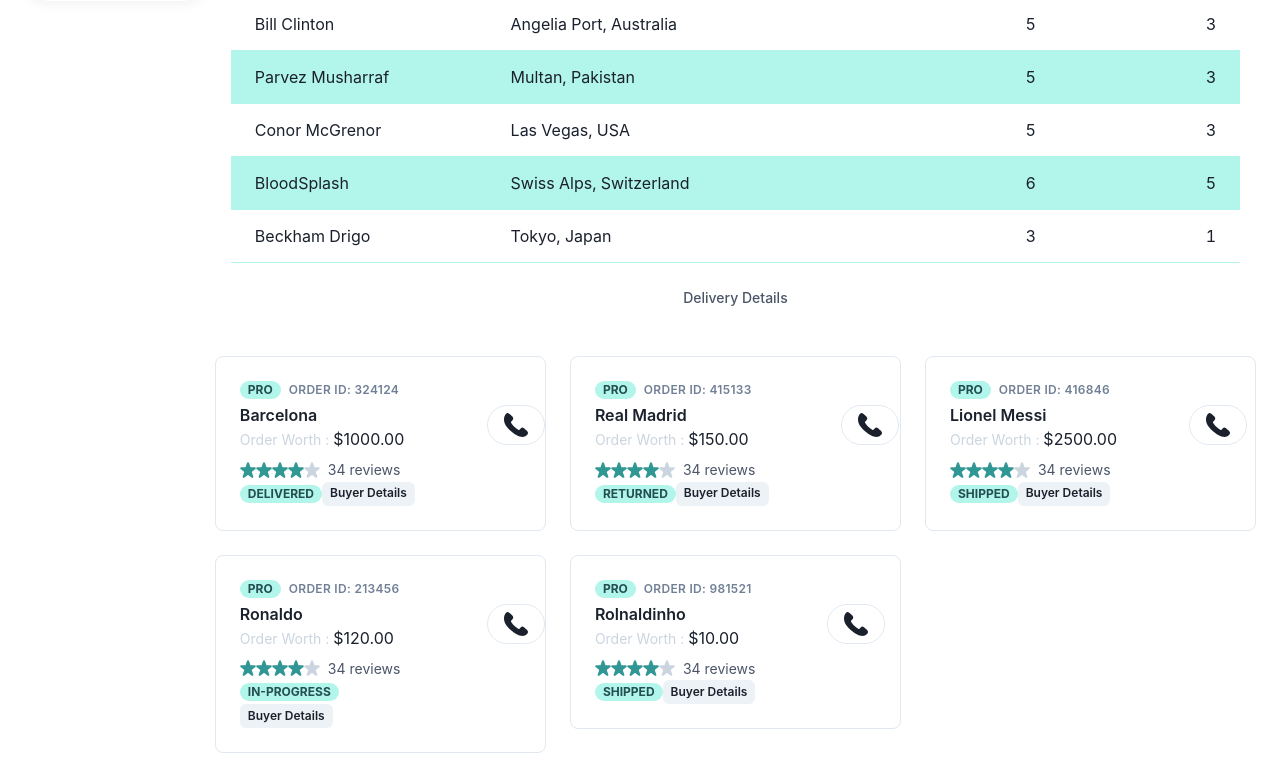
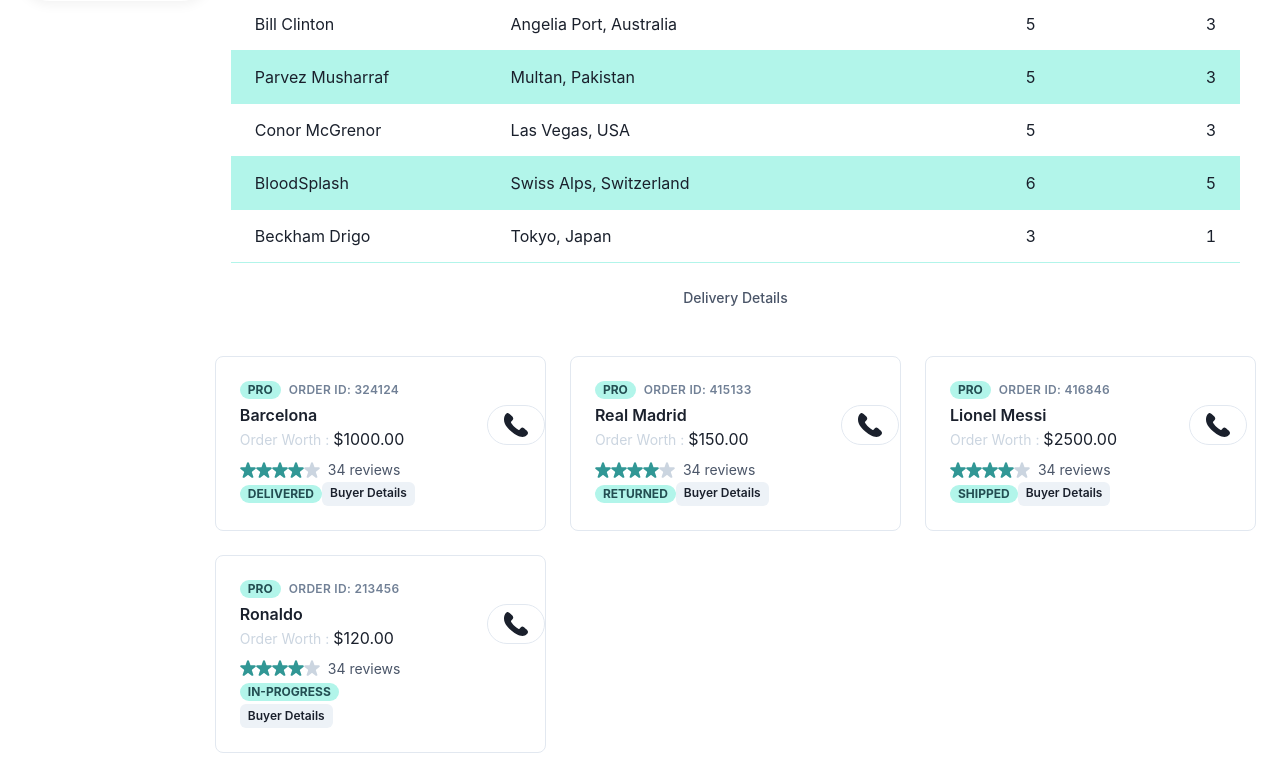
Before and after one commit to Rashmi1526/TECHNOEC__2, a Next.js app: page /App in a window 1280 px wide. Shown: the part 779-1556 px from the top of the page. Built offline with nearby package versions, Linux system fonts and the light colour scheme; no server answers.

Commit message:
Update App.js

```diff
--- a/pages/App.js
+++ b/pages/App.js
@@ -88,7 +88,6 @@
                 <GridItem><MyOrders order="415133" name="Real Madrid" worth="$150.00" status="Returned"/></GridItem>
                 <GridItem><MyOrders order="416846" name="Lionel Messi" worth="$2500.00" status="Shipped"/></GridItem>
                 <GridItem><MyOrders order="213456" name="Ronaldo" worth="$120.00" status="In-Progress"/></GridItem>
-                <GridItem><MyOrders order="981521" name="Rolnaldinho" worth="$10.00" status="Shipped"/></GridItem>
             </Grid>
             </Box>
         </Flex>
```
